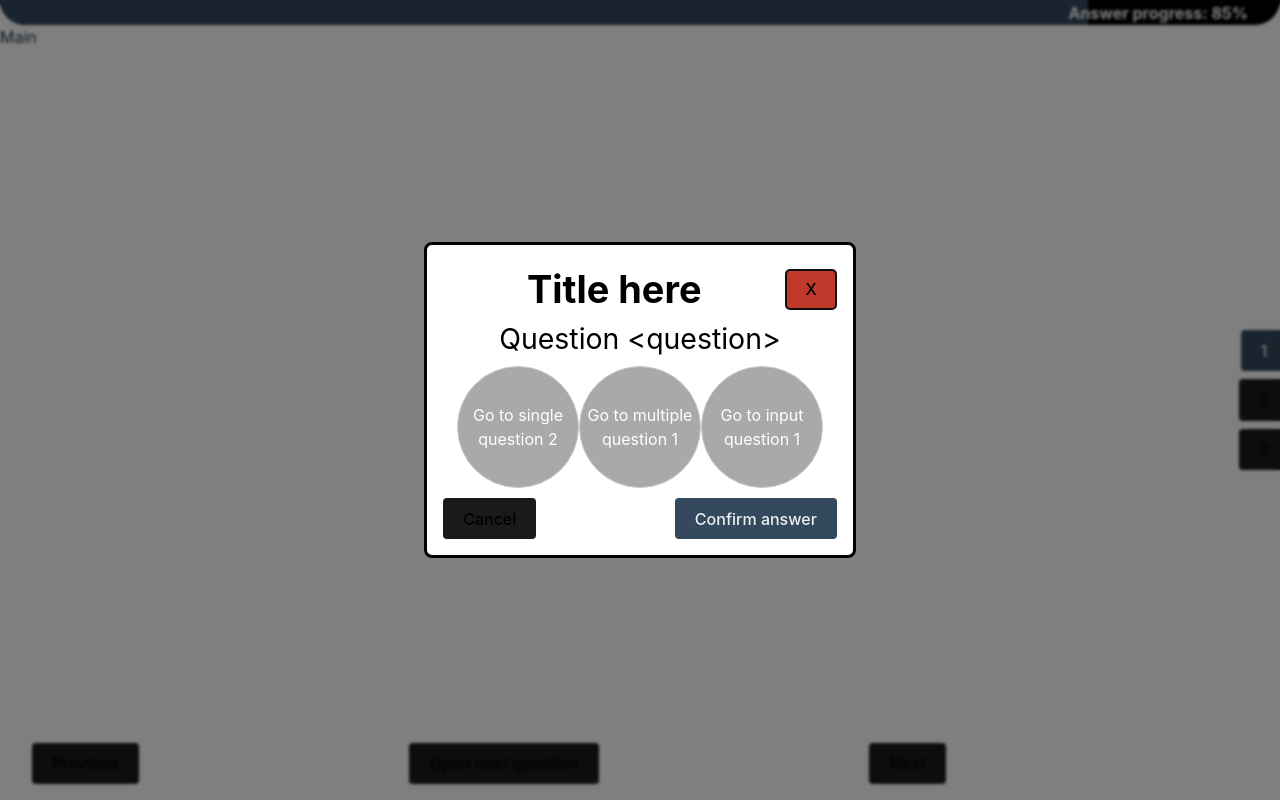
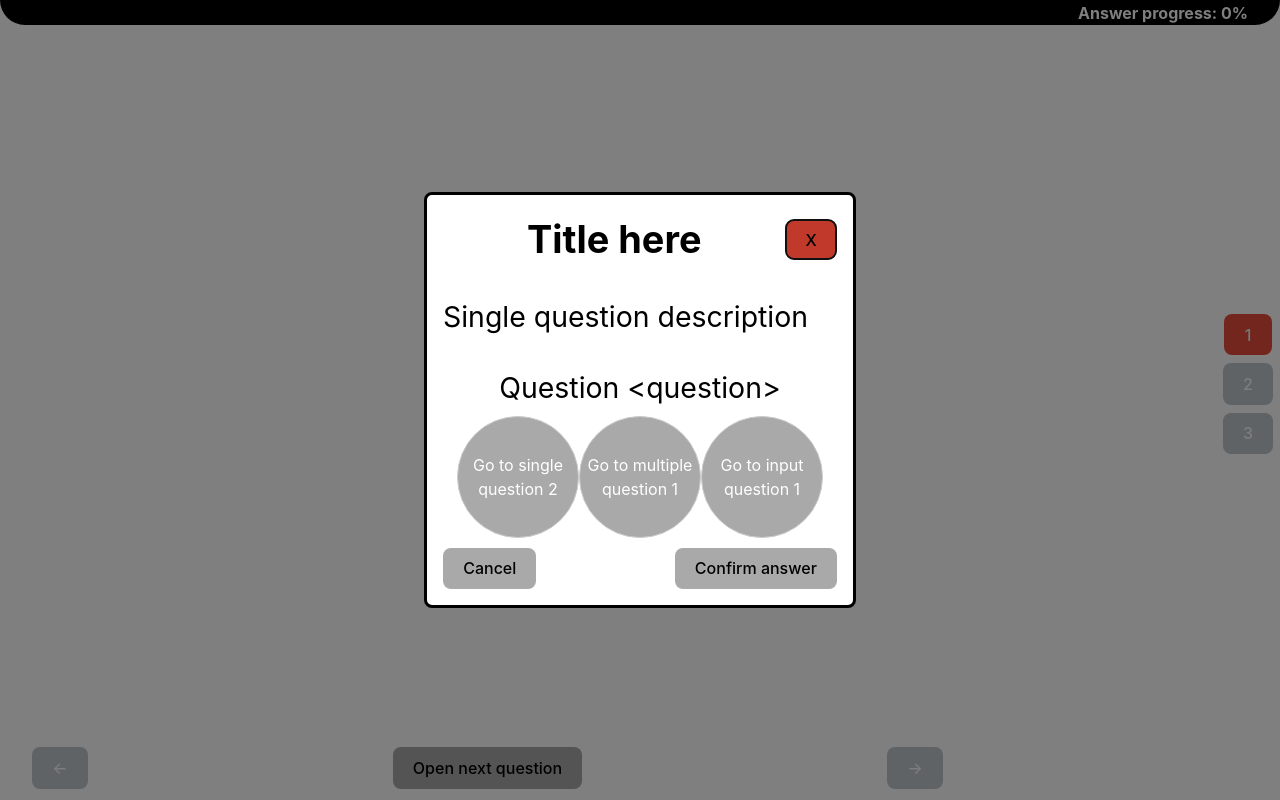
Before and after one commit to maronfranc/quiz-engine, a React (Vite) app: page / in a window 1280 px wide. Both pictures are taken after a click on the button "Open next question". Built offline with nearby package versions, Linux system fonts and the light colour scheme.

Commit message:
[component] add answer path.

```diff
--- a/src/App.tsx
+++ b/src/App.tsx
@@ -3,6 +3,7 @@ import ProgressBar from './components/ProgressBar';
 import data from "../data/quiz-data.json";
 import { Quiz } from './Quiz.interface';
 import QuizModal from './components/QuizModal';
+import AnswerPath, { QuestionAnswer } from './components/AnswerPath';
 const quiz = data as Quiz;
 
 interface QuizFormState {
@@ -14,9 +15,13 @@ interface QuizFormState {
 function App() {
   const [currentIndex, setCurrentIndex] = useState(0);
   const [isModalOpen, setIsModalOpen] = useState(false);
+  const [questionAnswers, setQuestionAnswers] = useState<QuestionAnswer[]>([]);
 
   function handleSubmit(formData: QuizFormState) {
-    console.log(`[Log:formData]:`, formData);
+    const question = quiz.questions[currentIndex];
+
+    setQuestionAnswers((prev) => [...prev, { answer: formData, question }]);
+    goToTab(Math.min(currentIndex + 1, quiz.questions.length - 1));
   }
 
   function goToPrevious() {
@@ -24,10 +29,10 @@ function App() {
   }
 
   function goToNext() {
-    // if (currentIndex < questionAnswers.length) {
-    const lastIndex = quiz.questions.length - 1;
-    setCurrentIndex((prev) => Math.min(prev + 1, lastIndex));
-    // }
+    if (currentIndex < questionAnswers.length) {
+      const lastIndex = quiz.questions.length - 1;
+      setCurrentIndex((prev) => Math.min(prev + 1, lastIndex));
+    }
   }
 
   function goToTab(index: number) {
@@ -41,39 +46,58 @@ function App() {
     setIsModalOpen(false);
   }
 
-
   return (
     <div className="grid">
       <header>
         <ProgressBar
-          label="Answer progress"
-          value={85} total={100} />
+          value={questionAnswers.length}
+          total={quiz.questions.length}
+          label="Answer progress" />
       </header>
 
       <main>
-        Main
+        <AnswerPath questionAnswers={questionAnswers} />
       </main>
 
       <aside>
         {quiz.questions.map((_, index) => {
-          const current = index === currentIndex ? "secondary" : "";
+          const current = index === currentIndex ? "accent" : "";
+          const answered = index < questionAnswers.length ? "success" : "";
+          const isDisabled = index > questionAnswers.length;
           return <button
-            className={`btn-sidebar ${current}`}
+            disabled={isDisabled}
+            className={`btn-sidebar ${current || answered}`}
             key={index}
             onClick={() => goToTab(index)}>
             {index + 1}
+
+            <span className="sr-only">
+              {!isDisabled
+                ? `Open question number: ${index + 1}.`
+                : `Question number ${index + 1} is diabled. Complete previous questions.`}
+            </span>
           </button>
         })}
       </aside>
 
       <footer>
-        <button onClick={() => goToPrevious()}>Previous</button>
+        <button
+          disabled={currentIndex === 0}
+          onClick={() => goToPrevious()}>
+          &larr;
+        </button>
 
         <button onClick={() => setIsModalOpen(true)}>
           Open next question
         </button>
 
-        <button onClick={() => goToNext()}>Next</button>
+        <button
+          disabled={
+            currentIndex >= questionAnswers.length ||
+            currentIndex === quiz.questions.length - 1}
+          onClick={() => goToNext()}>
+          &rarr;
+        </button>
 
         <QuizModal
           handleSubmitData={handleSubmit}
--- /dev/null
+++ b/src/components/AnswerPath.tsx
@@ -0,0 +1,64 @@
+import { QuizQuestion } from "../Quiz.interface";
+import { QuizFormState } from "./QuizModal";
+
+export interface QuestionAnswer {
+  question: QuizQuestion;
+  answer: QuizFormState;
+}
+
+interface Props {
+  questionAnswers: QuestionAnswer[];
+}
+
+function AnswerPath({ questionAnswers }: Props) {
+  console.log(JSON.stringify(questionAnswers, null, 2))
+  return (
+    <div>
+      {questionAnswers.map((q, index) => {
+        const { question, answer } = q;
+        if (question.type === 'v1_single_question' || question.type === 'v1_multiple_question') {
+          return <div className="answer-container" key={index}>
+            <h2 className="title">
+              {index + 1}. {question.title}
+            </h2>
+            <p className="description">
+              {question.description}
+            </p>
+            <p className="description">
+              Question: {question.question}
+            </p>
+
+            <div className="space-between">
+              {question.choices.map((c) => (
+                <div className={`card ${c.id === answer.singleAnswerId ||
+                  answer.multipleAnswerIds.includes(c.id) ? "success" : "danger"} `}>
+                  {c.statement}
+                </div>))}
+            </div>
+          </div>
+        }
+
+        if (question.type === 'v1_input_question') {
+          return <div className="answer-container" key={index}>
+            <h2 className="title">
+              {index + 1}. {question.title}
+            </h2>
+            <p className="description">
+              {question.description}
+            </p>
+            <p className="description">
+              Question: {question.question}
+            </p>
+            <div className="card success">
+              {answer.input}
+            </div>
+          </div>
+        }
+
+        return null;
+      })}
+    </div>
+  );
+}
+
+export default AnswerPath;
--- a/src/components/QuizModal.tsx
+++ b/src/components/QuizModal.tsx
@@ -101,6 +101,10 @@ function QuizModal({
         </button>
       </div>
 
+      <p className="description">
+        {quizQuestion.description}
+      </p>
+
       <form method="dialog" onSubmit={handleSubmit}>
         {quizQuestion.type === 'v1_input_question' &&
           <InputText
--- a/src/index.css
+++ b/src/index.css
@@ -4,18 +4,14 @@
     font-weight: 400;
 
     color-scheme: light dark;
-    color: rgba(255, 255, 255, 0.87);
-    background-color: #242424;
 
     font-synthesis: none;
     text-rendering: optimizeLegibility;
     -webkit-font-smoothing: antialiased;
     -moz-osx-font-smoothing: grayscale;
-    --width-inputs: 250px;
-    --width-textarea: 450px;
-    --height-textarea: 250px;
 
-    --sidebar-width: 32px;
+    --sidebar-width: 64px;
+    --bottom-bar-height: 32px;
     --progress-bar-height: 25px;
     --progress-bar-radius: 50px;
 
@@ -146,16 +142,57 @@ h1 {
     line-height: 1.1;
 }
 
+.card {
+    padding: var(--space-2);
+    border: 1px solid var(--color-border);
+    border-radius: var(--border-radius);
+    text-align: center;
+}
+
+.title {
+    margin: 0;
+    font-weight: bold;
+    text-align: center;
+    font-size: var(--font-size-4);
+}
+
+.description {
+    text-align: justify;
+    font-size: var(--font-size-3);
+    /* margin: var(--space-2) 0  var(--space-2) var(--space-4); */
+}
+
+/* ===== ===== Color ===== ===== */
+.primary {
+    background-color: var(--button-primary-bg);
+    color: var(--button-primary-text);
+}
+
+.accent {
+    background-color: var(--color-accent);
+    color: var(--button-secondary-text);
+}
+
+.success {
+    background-color: var(--button-success-bg);
+    color: var(--button-success-text);
+}
+
+.danger {
+    background-color: var(--button-error-bg);
+}
+
+/* ===== ===== Button ===== ===== */
 button {
-    border-radius: 4px;
     border: 1px solid transparent;
     padding: 0.6em 1.2em;
-    font-size: 1em;
     font-weight: 500;
     font-family: inherit;
-    background-color: #1a1a1a;
     cursor: pointer;
     transition: border-color 0.25s;
+    background-color: var(--color-background);
+    font-size: var(--font-size-1);
+    border-radius: var(--border-radius);
 }
 
 button:hover {
@@ -165,26 +202,6 @@ button:hover {
 button:focus,
 button:focus-visible {
     outline: 4px auto -webkit-focus-ring-color;
-}
-
-/* ===== ===== Button ===== ===== */
-button.primary {
-    background-color: var(--button-primary-bg);
-    color: var(--button-primary-text);
-}
-
-button.secondary {
-    background-color: var(--button-secondary-bg);
-    color: var(--button-secondary-text);
-}
-
-button.success {
-    background-color: var(--button-success-bg);
-    color: var(--button-success-text);
-}
-
-button.danger {
-    background-color: var(--button-error-bg);
 }
 
 button:disabled {
@@ -222,10 +239,12 @@ button.danger:hover {
     height: 100%;
     width: 100%;
     display: flex;
+    flex-direction: column;
 }
 
 .grid main {
     margin: var(--progress-bar-height) var(--sidebar-width) 0 0;
+    padding-bottom: var(--bottom-bar-height);
     width: 100%;
 }
 
@@ -233,7 +252,7 @@ button.danger:hover {
     position: fixed;
     right: 0;
     top: 0;
-    bottom: 0;
+    bottom: var(--bottom-bar-height);
     display: flex;
     align-items: center;
     flex-direction: column;
@@ -251,7 +270,8 @@ button.danger:hover {
     align-items: center;
     background-color: transparent;
     padding: var(--space-3) var(--space-4);
-    margin-right: var(--sidebar-width);
+    /* margin-right: var(--sidebar-width); */
+    max-height: var(--bottom-bar-height);
 }
 
 /* ===== ===== ===== ProgressBar ===== ===== ===== */
@@ -310,7 +330,6 @@ input:invalid {
 .checkbox-group {
     display: flex;
     justify-content: space-evenly;
-
 }
 
 input[type=text] {
@@ -370,25 +389,21 @@ label {
     vertical-align: middle;
 } */
 
-/* ===== ===== ===== Modal ===== ===== ===== */
+/* ===== ===== ===== Dialog Modal ===== ===== ===== */
 dialog .dialog-header {
     display: flex;
     justify-content: space-between;
     align-items: center;
 }
 
-dialog .title {
-    font-weight: bold;
-    text-align: center;
+.dialog-header .title {
     margin: 0 auto;
-    font-size: var(--font-size-4);
 }
 
 .modal::-webkit-backdrop,
 .modal::backdrop {
     overflow: hidden;
     background: rgba(0, 0, 0, 0.5);
-    backdrop-filter: blur(0.1rem);
 }
 
 .modal {
@@ -439,3 +454,11 @@ dialog .title {
         transform: translateY(0%);
     }
 }
+
+/* ===== ===== Answer ===== ===== */
+.answer-container {
+    /* padding: var(--space-4); */
+    margin: var(--space-3) var(--sidebar-width) var(--space-3) var(--space-3);
+    border: 1px solid var(--color-border);
+    border-radius: var(--border-radius);
+}
```
